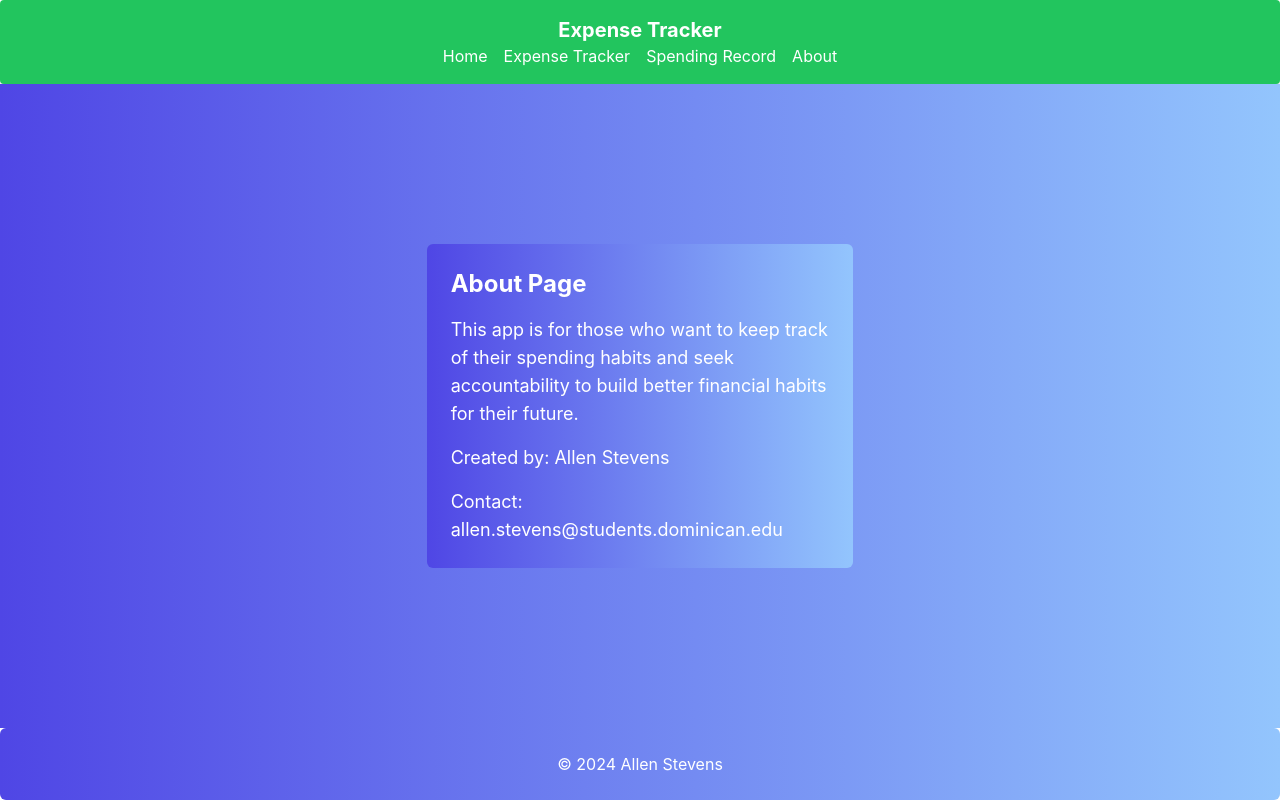
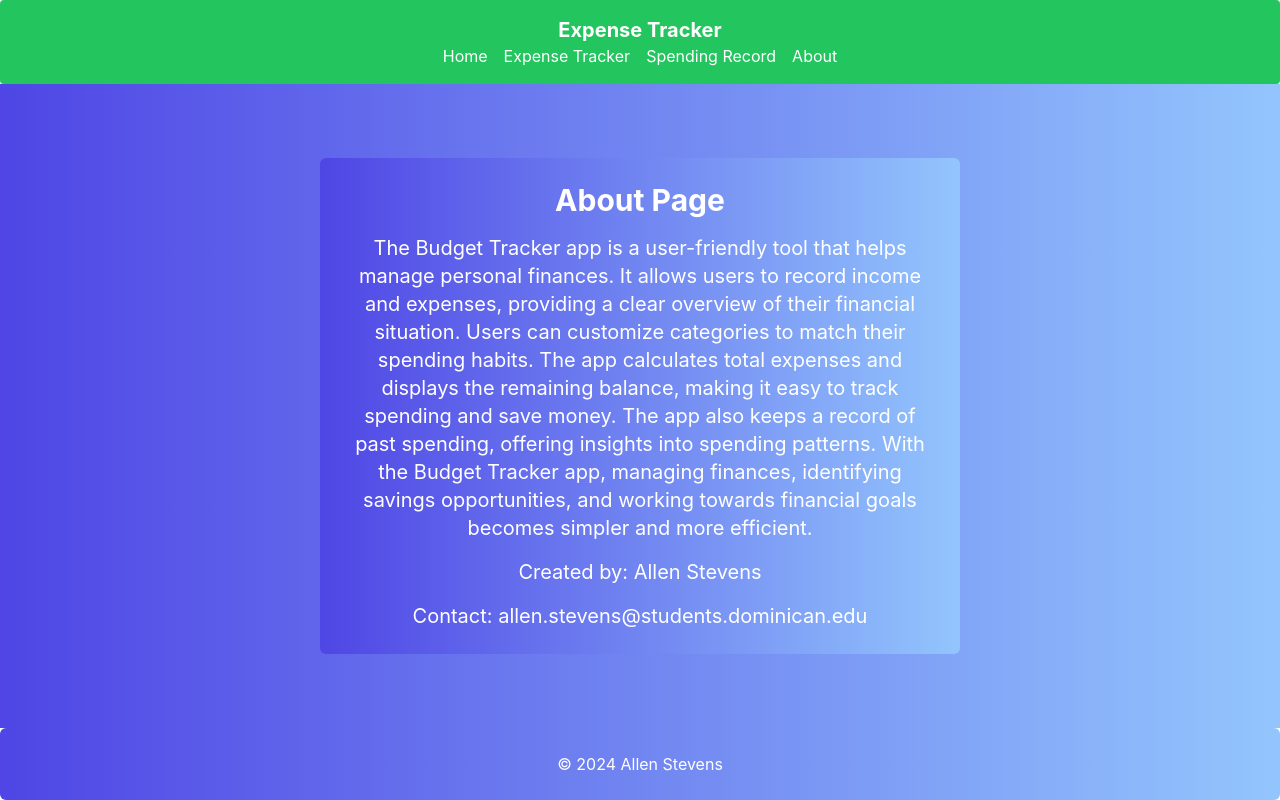
Before and after one commit to astevens246/expense-tracker, a React (Create React App) app: page /about in a window 1280 px wide. Built offline with nearby package versions, Linux system fonts and the light colour scheme.

Commit message:
updated about page content, fixed home route, adjusted styling

```diff
--- a/src/components/About.js
+++ b/src/components/About.js
@@ -6,12 +6,17 @@ const About = () => {
         <>
             <Header />
             <div className="bg-gradient-to-r from-indigo-600 to-blue-300 flex flex-col items-center justify-center h-screen">
-                <div className="bg-gradient-to-r from-indigo-600 to-blue-300 p-6 rounded-md text-white max-w-full w-full sm:w-3/4 lg:w-1/2 xl:w-1/3 mx-auto space-y-4">
-                    <h1 className="text-2xl font-bold">About Page</h1>
-                    <p className="text-lg">This app is for those who want to keep track of their spending habits and
-                        seek accountability to build better financial habits for their future.</p>
-                    <p className="text-lg">Created by: Allen Stevens</p>
-                    <p className="text-lg">Contact: allen.stevens@students.dominican.edu</p>
+                <div className="bg-gradient-to-r from-indigo-600 to-blue-300 p-4 sm:p-6 rounded-md text-white max-w-full w-full sm:w-3/4 lg:w-2/3 xl:w-1/2 mx-auto space-y-4 text-center">
+                    <h1 className="text-xl sm:text-2xl lg:text-3xl font-bold">About Page</h1>
+                    <p className="text-base sm:text-lg lg:text-xl leading-relaxed">
+                    The Budget Tracker app is a user-friendly tool that helps manage personal finances. It allows users to record income and expenses, providing a clear overview of their financial situation.
+
+                    Users can customize categories to match their spending habits. The app calculates total expenses and displays the remaining balance, making it easy to track spending and save money.
+
+                    The app also keeps a record of past spending, offering insights into spending patterns. With the Budget Tracker app, managing finances, identifying savings opportunities, and working towards financial goals becomes simpler and more efficient.
+                    </p>
+                    <p className="text-base sm:text-lg lg:text-xl">Created by: Allen Stevens</p>
+                    <p className="text-base sm:text-lg lg:text-xl">Contact: allen.stevens@students.dominican.edu</p>
                 </div>
             </div>
         </>
--- a/src/components/Fields.js
+++ b/src/components/Fields.js
@@ -175,7 +175,7 @@ const Fields = ({income, setIncome, rent, setRent, food,
                             onChange={e => handleCustomFieldNameChange(field.id, e.target.value)}
                             type="text"
                             id={`custom-${field.id}`}
-                            className="text-white w-full md:w-12"
+                            className="text-white w-full sm:w-auto md:w-12 lg:w-12"
                             style={{ backgroundColor: 'inherit' }}
                             name={`custom-${field.id}`} />
                         <input
@@ -183,7 +183,7 @@ const Fields = ({income, setIncome, rent, setRent, food,
                             onChange={e => handleCustomFieldValueChange(field.id, e.target.value)}
                             type="text"
                             id={`custom-${field.id}`}
-                            className="border border-gray-300 rounded-md px-2 py-1 w-full md:w-12 text-black" />
+                            className="border border-gray-300 rounded-md px-2 py-1 w-12 text-black" />
                             </div>
                 ))}
             </div>
--- a/src/components/Header.js
+++ b/src/components/Header.js
@@ -7,7 +7,7 @@ const Header = () => {
     <header className="bg-green-500 text-white p-4 shadow-md rounded text-center">
       <h1 className="text-xl font-bold">Expense Tracker</h1>
       <nav className="space-x-4">
-                <Link to="/">Home</Link>
+                <Link to="/expense-tracker">Home</Link>
                 <Link to="/fields">Expense Tracker</Link>
                 <Link to="/spending">Spending Record</Link>
                 <Link to="/about">About</Link>
--- a/src/components/Home.js
+++ b/src/components/Home.js
@@ -9,10 +9,9 @@ const Home = () => {
           <h1 className="text-4xl mb-4">Budget Buddy</h1>
           <p className="mb-4">
             Enter your name:
-            <input type="text" value={name} onChange={e => setName(e.target.value)} className="ml-2 p-1 rounded border border-white" />
+            <input type="text color" value={name} onChange={e => setName(e.target.value)} className="ml-2 p-1 rounded border border-white" />
           </p>
-          {name && <p className="mb-4">Hi {name}, Welcome to Budget Buddy! We're glad you're here.</p>}
-          <nav>
+          { name && <p className="mb-4 text-3xl">Hi <span className="text-orange-500 font-bold">{name}</span>, Welcome to Budget Buddy! We're glad you're here!</p> }           <nav>
             <p className="mb-2">Where would you like to go?</p>
             <Link to="/fields" className="block mb-2 text-2xl text-orange-500 hover:text-purple-900 font-bold">Expense Tracker</Link>
             <Link to="/spending" className="block mb-2 text-2xl text-orange-500 hover:text-purple-900 font-bold">Spending Record</Link>
--- a/src/components/SpendingRecord.js
+++ b/src/components/SpendingRecord.js
@@ -9,12 +9,12 @@ const SpendingRecord = ({ records, income }) => {
                 <div className="bg-gradient-to-r from-indigo-600 to-blue-300 p-6 rounded-md text-white max-w-full w-full sm:w-3/4 lg:w-1/2 xl:w-1/3 mx-auto">
                     {records.map((record, index) => (
                         <div key={index} className="mb-4">
-                            <p className="mb-2">Date: {record.date.toLocaleDateString()}</p>
+                            <p className="mb-2 text-sm sm:text-base"><span className="font-bold">Date:</span> {record.date.toLocaleDateString()}</p>
                             <br />
-                            <p className="mb-4">Income: ${record.income}</p>
-                            <p className="mb-2">Total Expenses: ${record.totalExpenses}</p>
-                            <p className="mb-2">Remaining Balance: ${record.remaining}</p>
-                            <p className="mb-2"> Note: {record.note}</p>
+                            <p className="mb-4 text-sm sm:text-base"><span className="font-bold">Income:</span> ${record.income}</p>
+                            <p className="mb-2 text-sm sm:text-base"><span className="font-bold">Total Expenses:</span> ${record.totalExpenses}</p>
+                            <p className="mb-2 text-sm sm:text-base"><span className="font-bold">Remaining Balance:</span> ${record.remaining}</p>
+                            <p className="mb-2 text-sm sm:text-base"><span className="font-bold">Note:</span> {record.note}</p>
                         </div>
                     ))}
                 </div>
```
